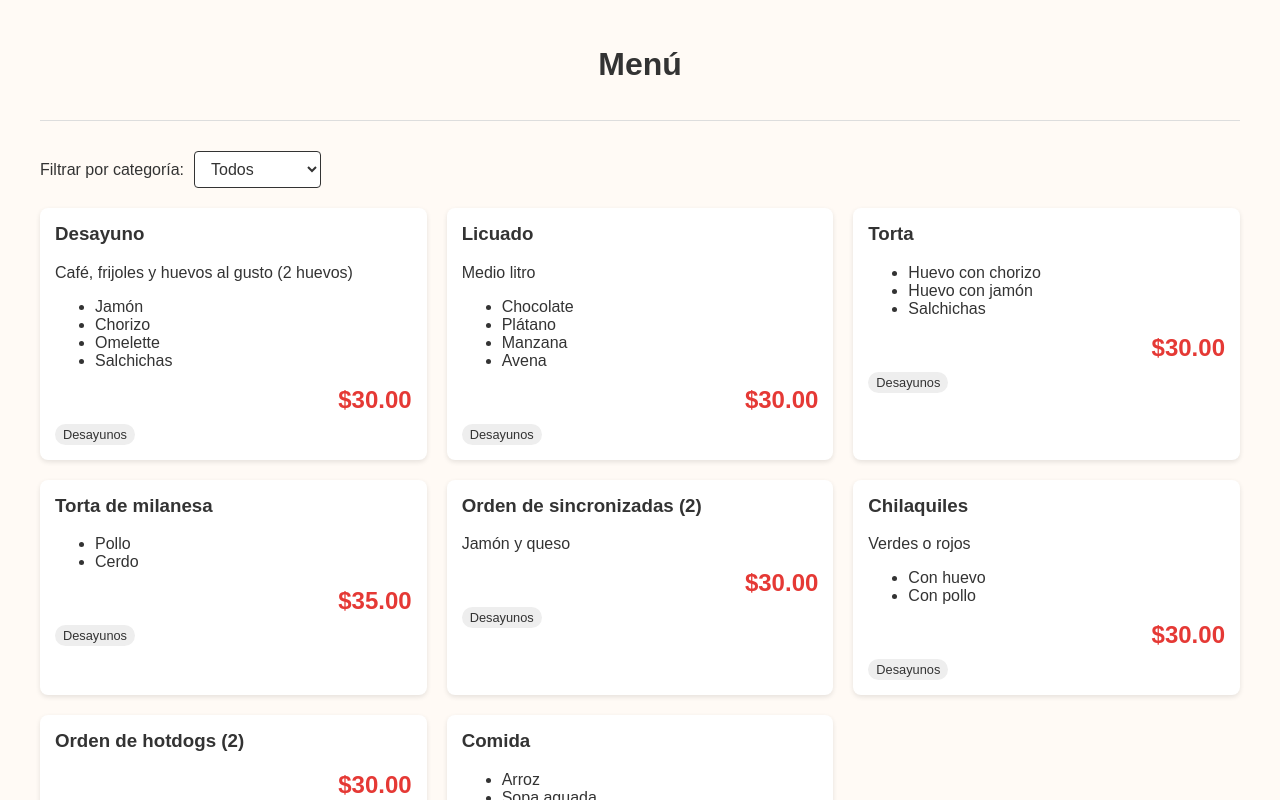
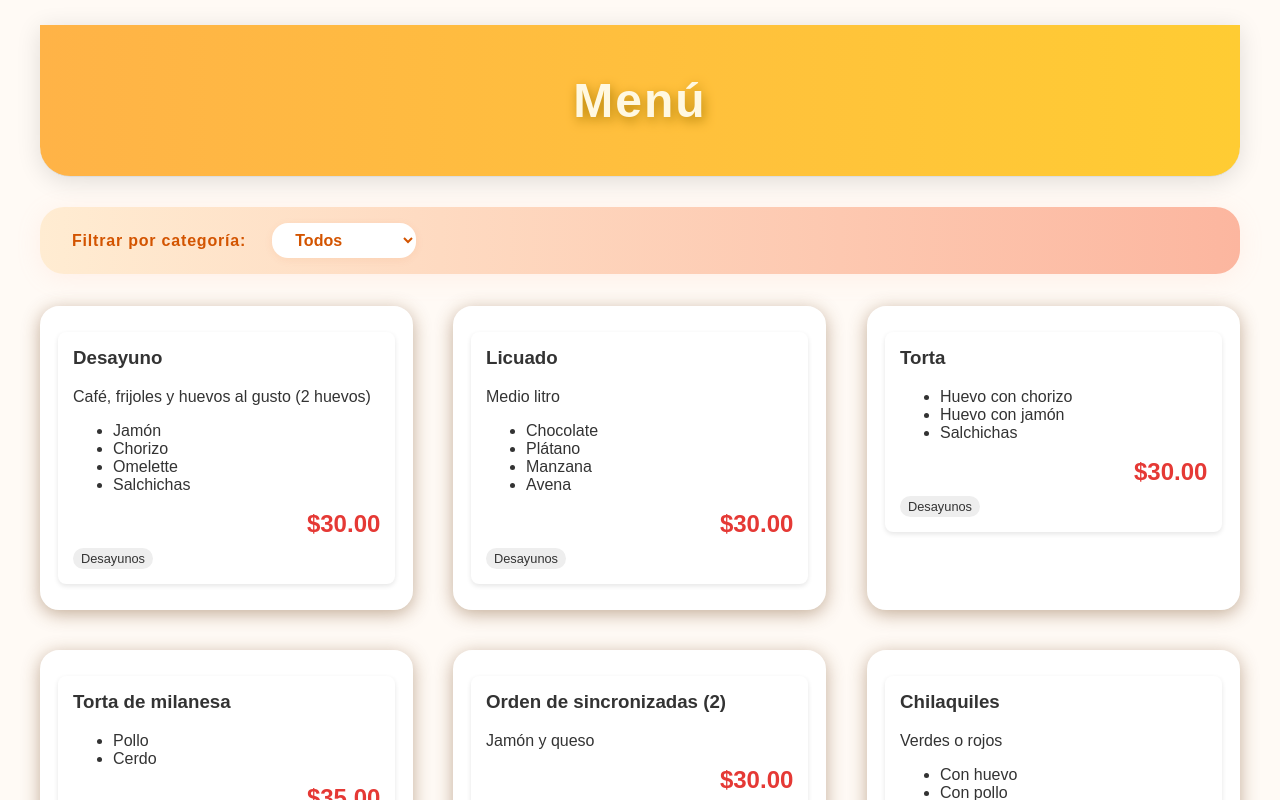
Before and after one commit to raullopezgonzalez95/cocina-chivis-2, a React (Create React App) app: page / in a window 1280 px wide. Shown: the top 800 px of the page. Built offline with nearby package versions, Linux system fonts and the light colour scheme.

Commit message:
feat: nuevo diseno

```diff
--- a/src/App.css
+++ b/src/App.css
@@ -87,7 +87,7 @@ button:hover {
 
 .item-image img {
   width: 100%;
-  height: 250px;
+  height: 200px;
   object-fit: cover;
 }
 
--- a/src/App.tsx
+++ b/src/App.tsx
@@ -12,8 +12,25 @@ const App: React.FC = () => {
 
     return (
         <div className="app">
-            <header className="app-header">
-                <h1>Menú</h1>
+            <header className="app-header" style={{
+                background: 'linear-gradient(90deg, #ffb347 0%, #ffcc33 100%)',
+                padding: '1rem 1rem',
+                borderRadius: '0 0 30px 30px',
+                boxShadow: '0 4px 24px rgba(0,0,0,0.12)',
+                display: 'flex',
+                flexDirection: 'column',
+                alignItems: 'center',
+                position: 'relative'
+            }}>
+                <h1 style={{
+                    fontFamily: '"Pacifico", cursive, sans-serif',
+                    fontSize: '3rem',
+                    color: '#fff8e1',
+                    letterSpacing: '2px',
+                    textShadow: '2px 4px 12px #b8860b'
+                }}>
+                    Menú
+                </h1>
             </header>
 
             <main>
--- a/src/components/MenuList.tsx
+++ b/src/components/MenuList.tsx
@@ -27,9 +27,41 @@ const MenuList: React.FC<MenuListProps> = ({items}) => {
 
     return (
         <div className="menu-list">
-            <div className="filter-controls">
-                <label>Filtrar por categoría:</label>
-                <select value={filter} onChange={(e) => setFilter(e.target.value)}>
+            <div className="filter-controls" style={{
+                display: 'flex',
+                alignItems: 'center',
+                gap: '1rem',
+                marginBottom: '1rem',
+                background: 'linear-gradient(90deg, #ffecd2 0%, #fcb69f 100%)',
+                padding: '1rem 2rem',
+                borderRadius: '1.5rem',
+                boxShadow: '0 4px 24px rgba(252,182,159,0.15)'
+            }}>
+                <label style={{
+                    fontWeight: 700,
+                    fontSize: '1rem',
+                    color: '#d35400',
+                    letterSpacing: '0.05em'
+                }}>
+                    Filtrar por categoría:
+                </label>
+                <select
+                    value={filter}
+                    onChange={(e) => setFilter(e.target.value)}
+                    style={{
+                        padding: '0.5rem 1.2rem',
+                        borderRadius: '1rem',
+                        border: 'none',
+                        background: '#fff',
+                        color: '#d35400',
+                        fontWeight: 600,
+                        fontSize: '1rem',
+                        boxShadow: '0 2px 8px rgba(211,84,0,0.08)',
+                        outline: 'none',
+                        cursor: 'pointer',
+                        transition: 'box-shadow 0.2s'
+                    }}
+                >
                     {categories.map(category => (
                         <option key={category} value={category}>
                             {category}
@@ -38,13 +70,51 @@ const MenuList: React.FC<MenuListProps> = ({items}) => {
                 </select>
             </div>
 
-            <div className="items-container">
-                {filteredItems.map(item => (
-                    <MenuItemComponent
-                        key={item.id}
-                        item={item}
-                    />
-                ))}
+            <div
+                className="items-container"
+                style={{
+                    display: 'grid',
+                    gridTemplateColumns: 'repeat(auto-fit, minmax(320px, 1fr))',
+                    gap: '2.5rem',
+                    padding: '1rem 0',
+                    borderRadius: '1.5rem',
+                    minHeight: '300px',
+                }}
+            >
+                {filteredItems.length === 0 ? (
+                    <div
+                        style={{
+                            gridColumn: '1 / -1',
+                            textAlign: 'center',
+                            color: '#d35400',
+                            fontSize: '1.4rem',
+                            fontWeight: 700,
+                            opacity: 0.7,
+                            padding: '2rem 0',
+                        }}
+                    >
+                        No hay platillos en esta categoría 🍽️
+                    </div>
+                ) : (
+                    filteredItems.map(item => (
+                        <div
+                            key={item.id}
+                            style={{
+                                background: 'rgb(255, 255, 255)',
+                                borderRadius: '1.2rem',
+                                boxShadow: '0 4px 18px rgba(116, 73, 31, 0.43)',
+                                padding: '1.5rem 1rem',
+                                transition: 'transform 0.18s, box-shadow 0.18s',
+                                willChange: 'transform',
+                                cursor: 'pointer',
+                                border: '2px solid #fff',
+                                outline: 'none',
+                            }}
+                        >
+                            <MenuItemComponent item={item} />
+                        </div>
+                    ))
+                )}
             </div>
         </div>
     );
--- a/src/components/PaymentItem.tsx
+++ b/src/components/PaymentItem.tsx
@@ -18,8 +18,14 @@ const PaymentItem = () => {
             <br/>
             <button
                 onClick={handleWhatsApp}
-                className="bg-green-500 hover:bg-green-600 text-white font-semibold py-2 px-4 rounded-xl shadow-md transition-colors"
-                style={{ width: '100%', height: '50px', marginTop: '20px', fontSize: '20px' }}
+                className="text-white font-semibold py-2 px-4 rounded-xl shadow-md transition-colors"
+                style={{
+                    width: '100%',
+                    height: '50px',
+                    marginTop: '20px',
+                    fontSize: '20px',
+                    backgroundColor: '#25D366'
+                }}
             >
                 WhatsApp
             </button>
```
